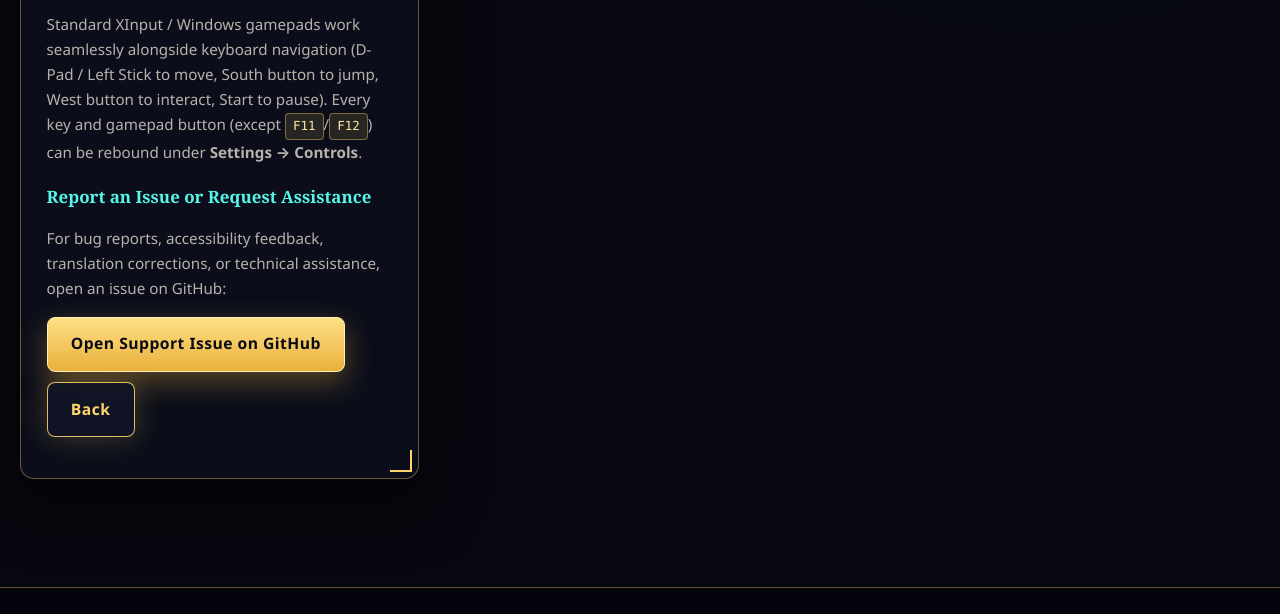
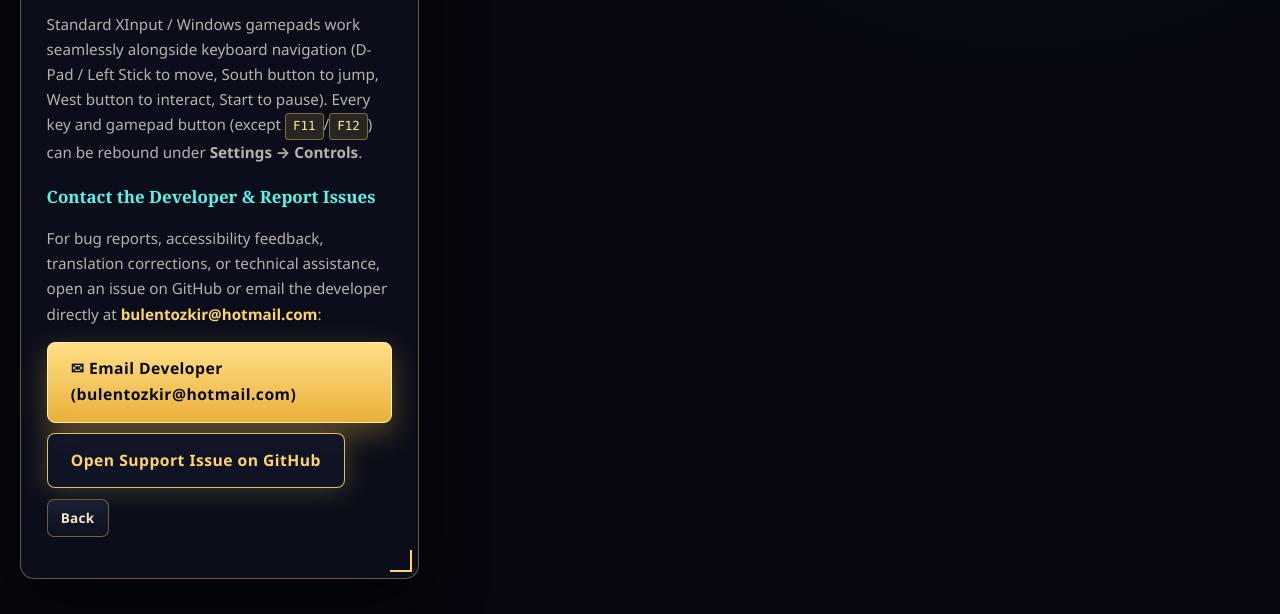
Before and after one commit to bulentozkir/relicmaze-site, a plain HTML site: page support.html in a window 1280 px wide. Shown: the part 1297-1911 px from the top of the page. Drawn offline with Linux system fonts and the light colour scheme.

Commit message:
Add direct developer support email on Support page
Co-authored-by: Copilot <223556219+Copilot@users.noreply.github.com>

```diff
--- a/support.html
+++ b/support.html
@@ -162,13 +162,14 @@
             <p>
               Standard XInput / Windows gamepads work seamlessly alongside keyboard navigation (D-Pad / Left Stick to move, South button to jump, West button to interact, Start to pause). Every key and gamepad button (except <kbd>F11</kbd>/<kbd>F12</kbd>) can be rebound under <strong>Settings → Controls</strong>.
             </p>
-            <h3>Report an Issue or Request Assistance</h3>
+            <h3>Contact the Developer &amp; Report Issues</h3>
             <p>
-              For bug reports, accessibility feedback, translation corrections, or technical assistance, open an issue on GitHub:
+              For bug reports, accessibility feedback, translation corrections, or technical assistance, open an issue on GitHub or email the developer directly at <a href="mailto:bulentozkir@hotmail.com?subject=RelicMaze%20Support"><strong>bulentozkir@hotmail.com</strong></a>:
             </p>
             <p style="margin-top:0.9rem; display:flex; gap:0.65rem; flex-wrap:wrap;">
-              <a href="https://github.com/bulentozkir/relicmaze-site/issues" target="_blank" rel="noopener noreferrer" class="btn-primary">Open Support Issue on GitHub</a>
-              <a href="index.html" class="btn-secondary" data-i18n="back">Back</a>
+              <a href="mailto:bulentozkir@hotmail.com?subject=RelicMaze%20Support" class="btn-primary">✉ Email Developer (bulentozkir@hotmail.com)</a>
+              <a href="https://github.com/bulentozkir/relicmaze-site/issues" target="_blank" rel="noopener noreferrer" class="btn-secondary">Open Support Issue on GitHub</a>
+              <a href="index.html" class="hud-btn" data-i18n="back">Back</a>
             </p>
           </article>
         </div>
```
